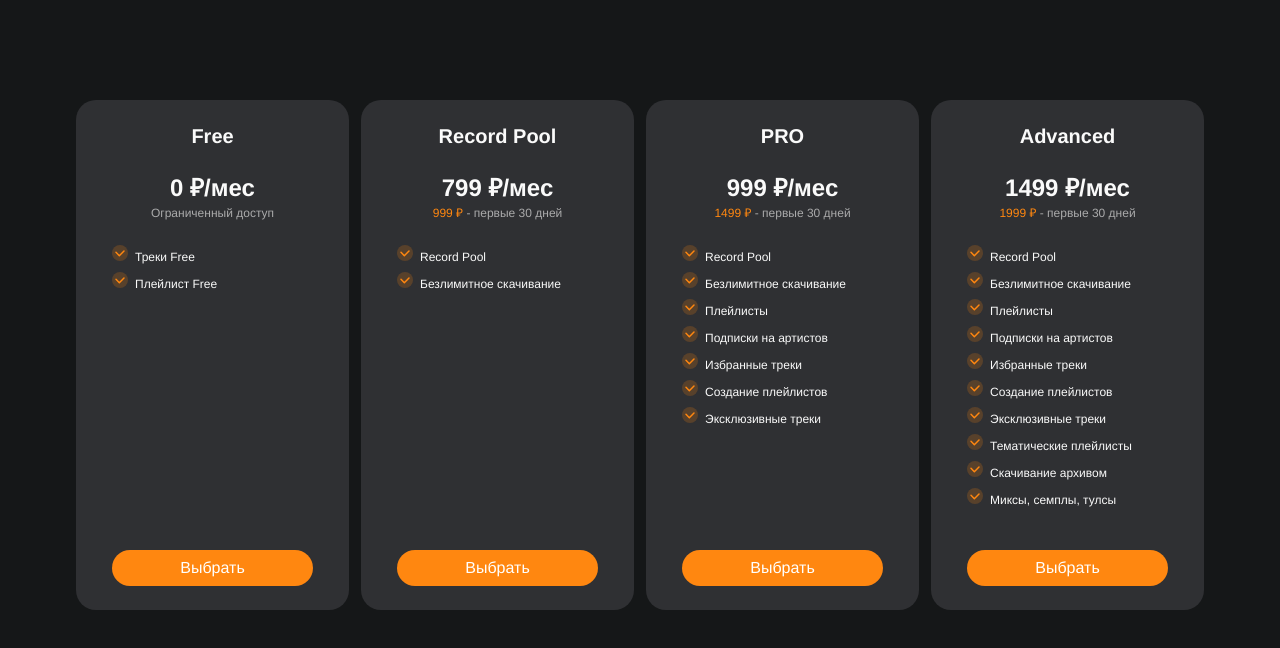
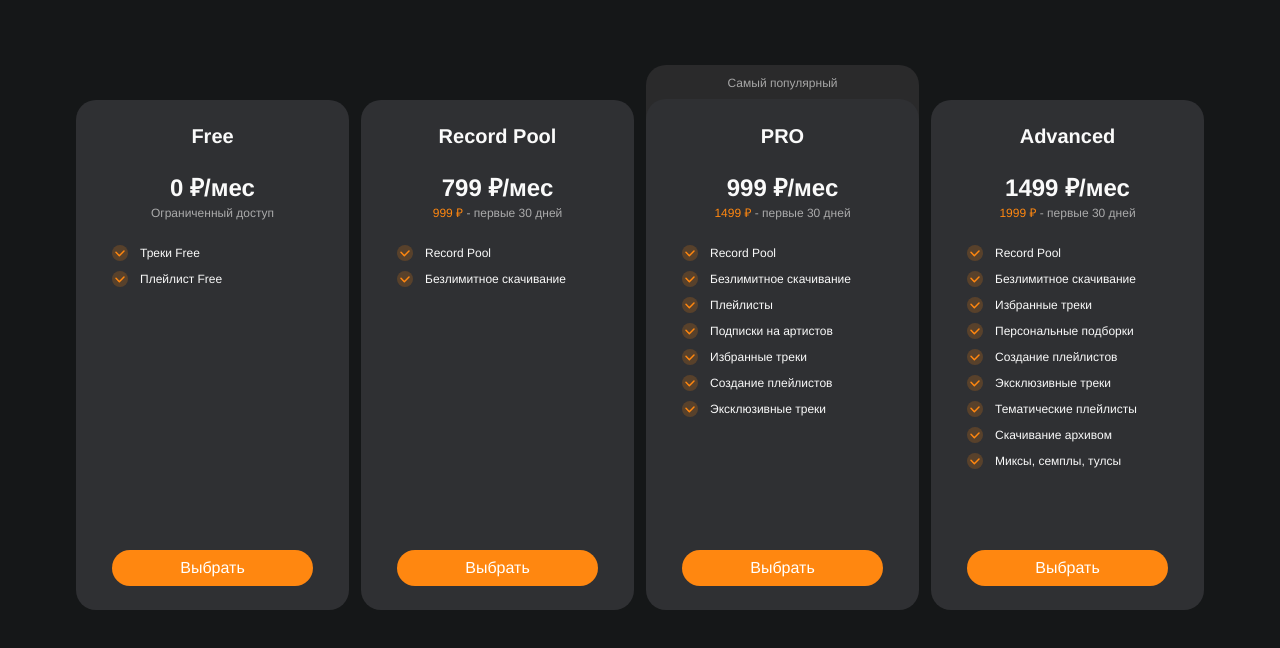
Before and after one commit to Nikita12321412/DJ-s-site, a plain HTML site: page Step 4/index.html in a window 1280 px wide. Drawn offline with Linux system fonts and the light colour scheme.

Commit message:
masterpiece

```diff
--- a/Step 4/index.html
+++ b/Step 4/index.html
@@ -17,8 +17,8 @@
                     <div class="tariffdescription">Ограниченный доступ</div>
                     <div class="tariffAdvantages">
                         <ul>
-                            <li>Треки Free</li>
-                            <li>Плейлист Free</li>
+                            <li><img src="images/advMarker.svg" alt="marker"><p>Треки Free</p></li>
+                            <li><img src="images/advMarker.svg" alt="marker"><p>Плейлист Free</p></li>
                         </ul>
                     </div>
                 </div>
@@ -31,27 +31,31 @@
                     <div class="tariffdescription"><span>999 ₽</span> - первые 30 дней</div>
                     <div class="tariffAdvantages">
                         <ul>
-                            <li>Record Pool</li>
-                            <li>Безлимитное скачивание</li>
+                            <li><img src="images/advMarker.svg" alt="marker"><p>Record Pool</p></li>
+                            <li><img src="images/advMarker.svg" alt="marker"><p>Безлимитное скачивание</p></li>
                         </ul>
                     </div>
                 </div>
                 <div><a class="ctaButton" href="#">Выбрать</a></div>
             </div>
-            <div class="paymentCard">
+            <div class="paymentCard popularCard">
+                <div class="theMostPopular"><p>Самый популярный</p>
+                    <div class="substraction"></div>
+                </div>
                 <div class="aboutTariff">
+                    <!-- <div class="backgroundPro"></div> -->
                     <div class="tariffHeader">PRO</div>
                     <div class="tariffPrice">999 ₽/мес</div>
                     <div class="tariffdescription"><span>1499 ₽</span> - первые 30 дней</div>
                     <div class="tariffAdvantages">
                         <ul>
-                            <li>Record Pool</li>
-                            <li>Безлимитное скачивание</li>
-                            <li>Плейлисты</li>
-                            <li>Подписки на артистов</li>
-                            <li>Избранные треки</li>
-                            <li>Создание плейлистов</li>
-                            <li>Эксклюзивные треки</li>
+                            <li><img src="images/advMarker.svg" alt="marker"><p>Record Pool</p></li>
+                            <li><img src="images/advMarker.svg" alt="marker"><p>Безлимитное скачивание</p></li>
+                            <li><img src="images/advMarker.svg" alt="marker"><p>Плейлисты</p></li>
+                            <li><img src="images/advMarker.svg" alt="marker"><p>Подписки на артистов</p></li>
+                            <li><img src="images/advMarker.svg" alt="marker"><p>Избранные треки</p></li>
+                            <li><img src="images/advMarker.svg" alt="marker"><p>Создание плейлистов</p></li>
+                            <li><img src="images/advMarker.svg" alt="marker"><p>Эксклюзивные треки</p></li>
                         </ul>
                     </div>
                 </div>
@@ -64,16 +68,15 @@
                     <div class="tariffdescription"><span>1999 ₽</span> - первые 30 дней</div>
                     <div class="tariffAdvantages">
                         <ul>
-                            <li>Record Pool</li>
-                            <li>Безлимитное скачивание</li>
-                            <li>Плейлисты</li>
-                            <li>Подписки на артистов</li>
-                            <li>Избранные треки</li>
-                            <li>Создание плейлистов</li>
-                            <li>Эксклюзивные треки</li>
-                            <li>Тематические плейлисты</li>
-                            <li>Скачивание архивом</li>
-                            <li>Миксы, семплы, тулсы</li>
+                            <li><img src="images/advMarker.svg" alt="marker"><p>Record Pool</p></li>
+                            <li><img src="images/advMarker.svg" alt="marker"><p>Безлимитное скачивание</p></li>
+                            <li><img src="images/advMarker.svg" alt="marker"><p>Избранные треки</p></li>
+                            <li><img src="images/advMarker.svg" alt="marker"><p>Персональные подборки </p></li>
+                            <li><img src="images/advMarker.svg" alt="marker"><p>Создание плейлистов</p></li>
+                            <li><img src="images/advMarker.svg" alt="marker"><p>Эксклюзивные треки</p></li>
+                            <li><img src="images/advMarker.svg" alt="marker"><p>Тематические плейлисты</p></li>
+                            <li><img src="images/advMarker.svg" alt="marker"><p>Скачивание архивом</p></li>
+                            <li><img src="images/advMarker.svg" alt="marker"><p>Миксы, семплы, тулсы</p></li>
                         </ul>
                     </div>
                 </div>
--- a/Step 4/styles.css
+++ b/Step 4/styles.css
@@ -88,17 +88,62 @@ body {
 
   .tariffAdvantages ul {
     list-style-type: none;
-    list-style-image: url('images/advMarker.svg');
     padding: 0;
-    margin-left: 23px;
   }
 
   .tariffAdvantages li {
+    display: flex;
     font-style: normal;
     font-weight: 400;
     font-size: 12px;
     line-height: 16px;
-    margin-bottom: 7px;
+    margin-bottom: 10px;
+  }
+
+  .tariffAdvantages img {
+    margin-right: 12px;
+  }
+
+  .popularCard {
+    position: relative;
+  }
+
+  .backgroundPro {
+    position: absolute;
+    height: 76px;
+    top: 0;
+    left: 0;
+    right: 0;
+    background: #2f3033;
+    border-radius: 20px;
+    z-index: 1;
+  }
+
+  .substraction {
+    height: 26px;
+    background: #2f3033;
+    border-radius: 20px 20px 0 0;
+  }
+
+  .theMostPopular {
+    position: absolute;
+    width: 100%;
+    height: 60px;
+    background: #2a2a2b;
+    border-radius: 20px 20px 10px 10px;
+    top: -35px;
+    left: 0;
+  }
+
+  .theMostPopular p {
+    font-style: normal;
+    font-weight: 400;
+    font-size: 12px;
+    line-height: 16px;
+    color: #a7a7a7;
+    text-align: center;
+    margin-top: 10px;
+    margin-bottom: 8px;
   }
 
   .ctaButton {
```
Also changed, not shown: 1 other file.
